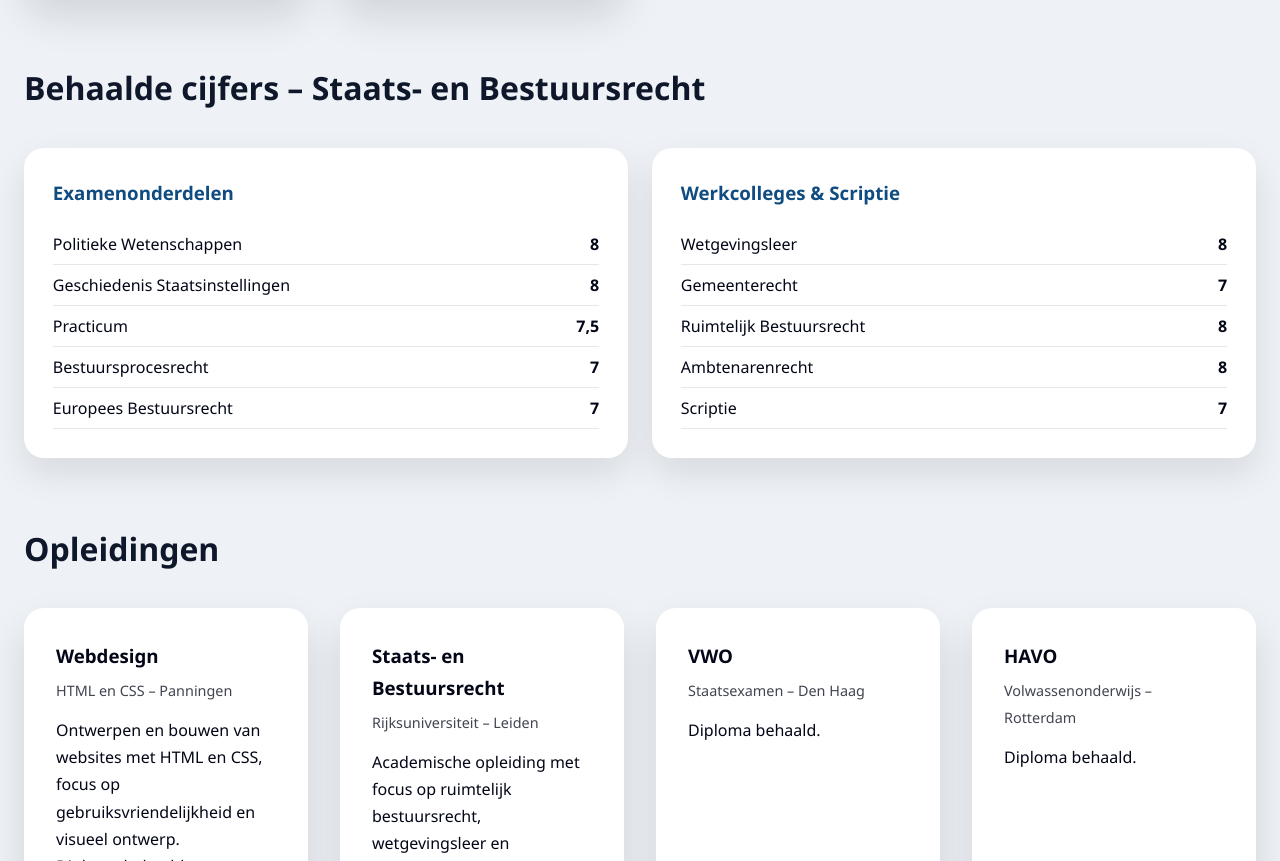
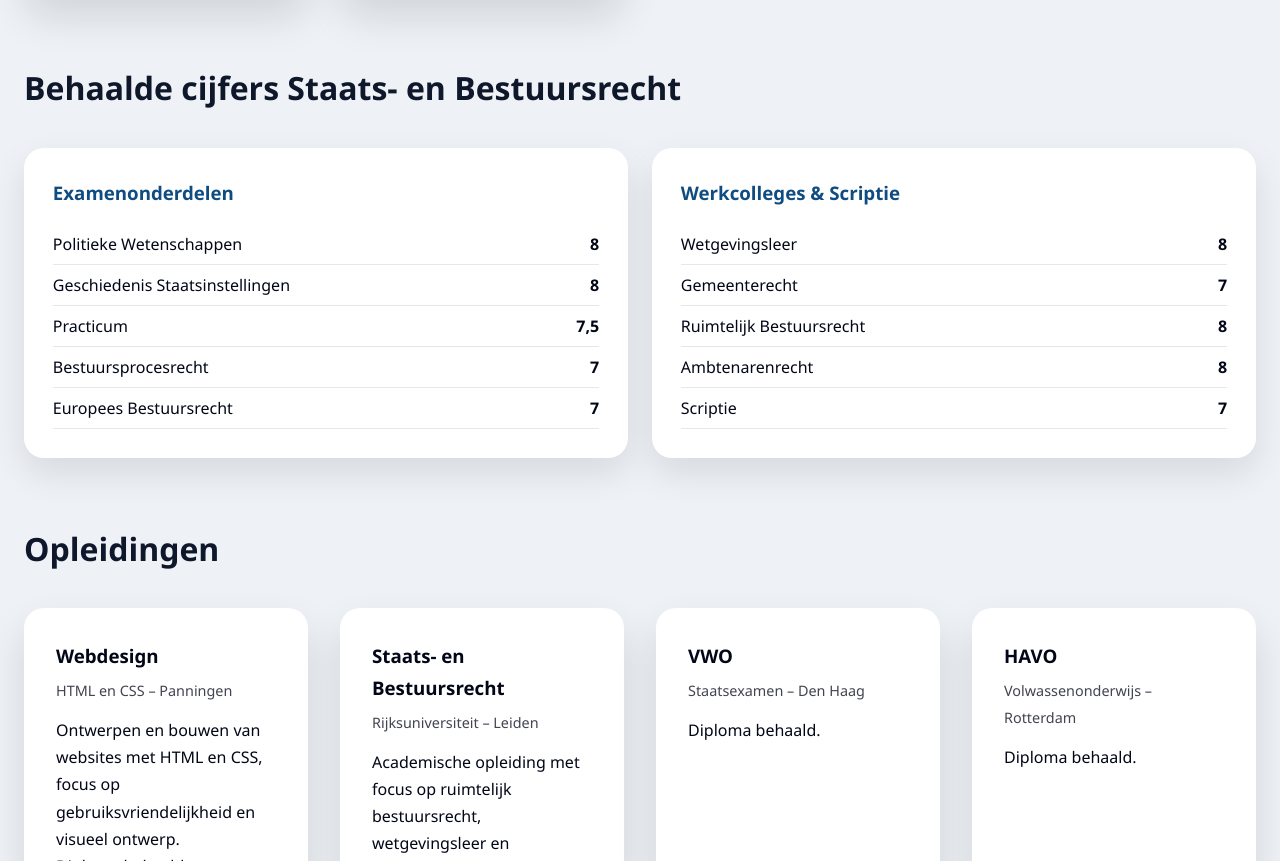
Before and after one commit to Kishoor70/cv, a plain HTML site: page index.html in a window 1280 px wide. Shown: the part 1499-2360 px from the top of the page. Drawn offline with Linux system fonts and the light colour scheme.

Commit message:
Update index.html

```diff
--- a/index.html
+++ b/index.html
@@ -120,7 +120,7 @@
 </section>
 
 <section>
-  <h2 class="section-title">Behaalde cijfers – Staats- en Bestuursrecht</h2>
+  <h2 class="section-title">Behaalde cijfers Staats- en Bestuursrecht</h2>
 
   <div class="grades">
 
```
